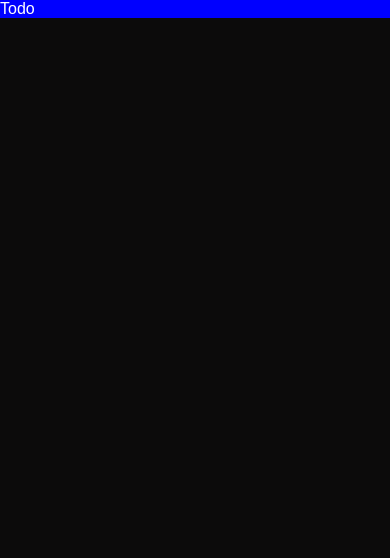
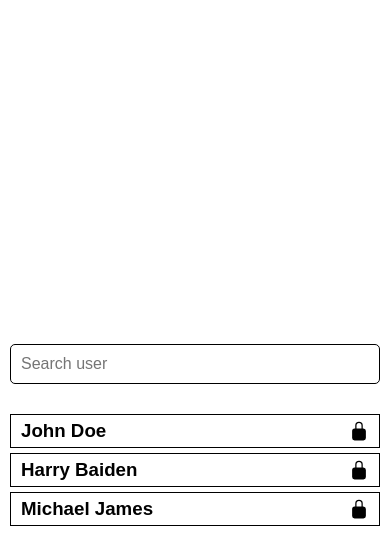
Before and after one commit to Amanmandahad/Factwise1, a React (Vite) app: page / in a window 390 px wide. Shown: the top 558 px of the page. Built offline with nearby package versions, Linux system fonts and the light colour scheme.

Commit message:
started new

```diff
--- a/package.json
+++ b/package.json
@@ -10,8 +10,11 @@
     "preview": "vite preview"
   },
   "dependencies": {
+    "bootstrap": "^5.3.3",
     "react": "^18.3.1",
-    "react-dom": "^18.3.1"
+    "react-bootstrap": "^2.10.4",
+    "react-dom": "^18.3.1",
+    "react-icons": "^5.3.0"
   },
   "devDependencies": {
     "@eslint/js": "^9.9.0",
--- a/src/App.jsx
+++ b/src/App.jsx
@@ -1,6 +1,6 @@
 /* eslint-disable no-unused-vars */
 import React from 'react'
-import Todo from './components/Todo'
+import Todo from './components/Todo';
 const App = () => {
   return (
     <>
--- a/src/components/Todo.css
+++ b/src/components/Todo.css
@@ -1,4 +1,156 @@
-.container{
-    background-color: blue;
+.container {
+    display: flex;
+    height: 100vh;
+    width: 100vw;
+    padding: 10px 10px;
+    align-items: center;
+    justify-content: center;
+    flex-direction: column;
+    background-color: white;
+    color: black;
+}
+
+.container span {
+    font-size: 1rem;
+}
+
+.input input {
+    width: 400px;
+    margin: 30px 0px;
+    padding: 10px;
+    font-size: 20px;
+    border-radius: 5px;
+    cursor: pointer;
+    border:  1px solid black;
+
+}
+
+.accordian {
+    width: 400px;
+    background-color: white;
+    color: black;
+}
+
+.item {
+    background-color: white;
+    color: black;
+    border: 1px solid black;
+    margin-bottom: 5px;
+    padding: 10px 20px;
+}
+
+.title {
+    display: flex;
+    justify-content: space-between;
+    align-items: center;
+}
+
+.title h3 {
+    font-weight: 700;
+}
+
+.box {
+    margin: 15px 0px;
+}
+
+.box h4 {
+    color: orange;
+    margin: 5px 0px;
+}
+
+.icon {
+    font-size: 25px;
+    margin-top: 6px;
+    display: flex;
+    justify-content: flex-end;
+    gap: 5px;
+}
+
+.button {
+    background-color: black;
     color: white;
 }
+
+.modal {
+    position: fixed;
+    top: 0;
+    left: 0;
+    width: 100%;
+    height: 100%;
+    background: rgba(0, 0, 0, 0.5);
+    display: flex;
+    justify-content: center;
+    align-items: center;
+}
+
+.modal-content {
+    background: white;
+    padding: 20px;
+    border-radius: 8px;
+    max-width: 500px;
+    width: 100%;
+    text-align: center;
+}
+
+.modal-content h2 {
+    margin: 10px 0px;
+}
+
+.modal-content button {
+    margin: 10px 10px;
+    padding: 10px 20px;
+    background-color: black;
+    color: white;
+    border: none;
+    cursor: pointer;
+    transition: background-color 0.3s ease;
+    box-shadow: 0px 5px 10px rgba(0, 0, 0, 0.2);
+    transition: box-shadow 0.3s ease;
+}
+
+/* Media Queries for Responsiveness */
+@media (max-width: 768px) {
+    .input input {
+        width: 300px;
+        font-size: 18px;
+    }
+
+    .accordian {
+        width: 300px;
+    }
+
+    .item {
+        padding: 8px 15px;
+    }
+
+    .icon {
+        font-size: 20px;
+    }
+
+    .modal-content {
+        max-width: 300px;
+    }
+}
+
+@media (max-width: 480px) {
+    .input input {
+        width: 100%;
+        font-size: 16px;
+    }
+
+    .accordian {
+        width: 100%;
+    }
+
+    .item {
+        padding: 5px 10px;
+    }
+
+    .icon {
+        font-size: 18px;
+    }
+
+    .modal-content {
+        max-width: 90%;
+    }
+}
--- a/src/components/Todo.jsx
+++ b/src/components/Todo.jsx
@@ -1,12 +1,217 @@
-// eslint-disable-next-line no-unused-vars
-import React from 'react'
-import './Todo.css'
+/* eslint-disable no-unused-vars */
+import React, { useState } from "react";
+import "./Todo.css";
+import { IoLockOpenSharp, IoLockClosed } from "react-icons/io5";
+import { MdDelete, MdEdit } from "react-icons/md";
+import { FaCheck } from "react-icons/fa";
+
+
 const Todo = () => {
+  const [activeIndex, setActiveIndex] = useState(null);
+  const [isEditing, setIsEditing] = useState(null);
+  const [searchTerm, setSearchTerm] = useState("");
+  const [data, setData] = useState([
+    // Sample data
+    {
+      id: 1,
+      title: "John Doe",
+      age: 19,
+      Gender: "Rather not to say",
+      country: "India",
+      description: "Lorem ipsum dolor sit amet...Lorem ipsum dolor sit amet consectetur adipisicing elit. Modi, aspernatur architecto quo neque veritatis unde.",
+    },
+    {
+      id: 2,
+      title: "Harry Baiden",
+      age: 19,
+      Gender: "Rather not to say",
+      country: "India",
+      description: "Consectetur adipisicing elit...Lorem ipsum dolor sit amet consectetur adipisicing elit. Modi, aspernatur architecto quo neque veritatis unde.",
+    },
+    {
+      id: 3,
+      title: "Michael James",
+      age: 19,
+      Gender: "Rather not to say",
+      country: "India",
+      description: "In, officia, quae! Lorem ipsum...Lorem ipsum dolor sit amet consectetur adipisicing elit. Modi, aspernatur architecto quo neque veritatis unde.",
+    },
+  ]);
+
+  const [isOpen, setIsOpen] = useState(false);
+  const [deleteIndex, setDeleteIndex] = useState(null);
+
+
+  const openModal = (index) => {
+    setDeleteIndex(index);
+    setIsOpen(true);
+  };
+
+  const closeModal = () => {
+    setIsOpen(false);
+  };
+
+  const deleteItem = () => {
+    setData(data.filter((_, index) => index !== deleteIndex));
+    closeModal();
+  };
+
+  const filteredData = data.filter((item) =>
+    item.title.toLowerCase().includes(searchTerm.toLowerCase())
+  );
+
+  const handleEditChange = (e, index, field) => {
+    const updatedData = [...data]; // Copy data array
+    updatedData[index][field] = e.target.value;
+    setData(updatedData);
+  };
+
+  const startEditing = (index) => {
+    setIsEditing(index);
+  };
+
+
+
   return (
-    <div className='container'>
-      Todo
+    <div className="container">
+      <div className="accordian">
+        {/* Search input */}
+        <div className="input">
+          <input
+            type="text"
+            placeholder="Search user"
+            value={searchTerm}
+            onChange={(e) => setSearchTerm(e.target.value)}
+          />
+        </div>
+
+        {filteredData.length > 0 ? (
+          filteredData.map((item, index) => (
+            <div key={item.id} className="item">
+              <div
+                className="title"
+                onClick={() =>
+                  setActiveIndex(index === activeIndex ? null : index)
+                }
+              >
+                <h3>{item.title}</h3>
+                {activeIndex === index ? (
+                  <IoLockOpenSharp style={{ fontSize: "20px" }} />
+                ) : (
+                  <IoLockClosed style={{ fontSize: "20px" }} />
+                )}
+              </div>
+
+
+              {activeIndex === index && (
+                <div className="description">
+                  <div className="box">
+                    <div
+                      style={{
+                        display: "flex",
+                        justifyContent: "space-between",
+                      }}
+                    >
+                      {isEditing === index ? (
+                        <>
+                          <input
+                            style={{ width: "75px", height: "20px" }}
+                            type="text"
+                            value={item.title}
+                            onChange={(e) =>
+                              handleEditChange(e, index, "title")
+                            }
+                          />
+                          <input
+                            style={{ width: "35px", height: "20px" }}
+                            type="number"
+                            value={item.age}
+                            onChange={(e) => handleEditChange(e, index, "age")}
+                          />
+                          <input
+                            style={{ width: "120px", height: "20px" }}
+                            type="text"
+                            value={item.Gender}
+                            onChange={(e) =>
+                              handleEditChange(e, index, "Gender")
+                            }
+                          />
+                          <input
+                            style={{ width: "45px", height: "20px" }}
+                            type="text"
+                            value={item.country}
+                            onChange={(e) =>
+                              handleEditChange(e, index, "country")
+                            }
+                          />
+                        </>
+                      ) : (
+                        <>
+                          <span>
+                            <h4>Age</h4> {item.age}
+                          </span>
+                          <span>
+                            <h4>Gender</h4> {item.Gender}
+                          </span>
+                          <span>
+                            <h4>Country</h4> {item.country}
+                          </span>
+                        </>
+                      )}
+                    </div>
+
+                    {/* Description field */}
+                    <div style={{ marginTop: "30px" }}>
+                      <h4>Description</h4>
+                      {isEditing === index ? (
+                        <textarea
+                          value={item.description}
+                          onChange={(e) =>
+                            handleEditChange(e, index, "description")
+                          }
+                        />
+                      ) : (
+                        <p>{item.description}</p>
+                      )}
+                    </div>
+
+                    {/* Action buttons */}
+                    <div className="icon">
+                      <MdDelete onClick={() => openModal(index)} />
+                      {isEditing === index ? (
+                        <>
+                          <FaCheck onClick={() => setIsEditing(null)} />
+
+                        </>
+                      ) : (
+                        <MdEdit onClick={() => startEditing(index)} />
+                      )}
+                    </div>
+                  </div>
+                </div>
+              )}
+            </div>
+          ))
+        ) : (
+          <div className="no-results">No results found.</div>
+        )}
+
+        {isOpen && (
+          <div className="modal">
+            <div className="modal-content">
+              <h2>Are you sure you want to delete?</h2>
+              <button onClick={deleteItem} className="confirm-button">
+                Yes
+              </button>
+              <button onClick={closeModal} className="cancel-button">
+                No
+              </button>
+            </div>
+          </div>
+        )}
+      </div>
     </div>
-  )
-}
+  );
+};
 
-export default Todo
+export default Todo;
--- a/src/index.css
+++ b/src/index.css
@@ -6,6 +6,6 @@
 
 body {
   font-family: Arial, sans-serif;
-  background-color: rgb(12, 11, 11);
-  color: white;
+  background-color: white;
+  color: black;
 }
```
Also changed, not shown: 1 other file (tests, documents, lock files or other folders).
